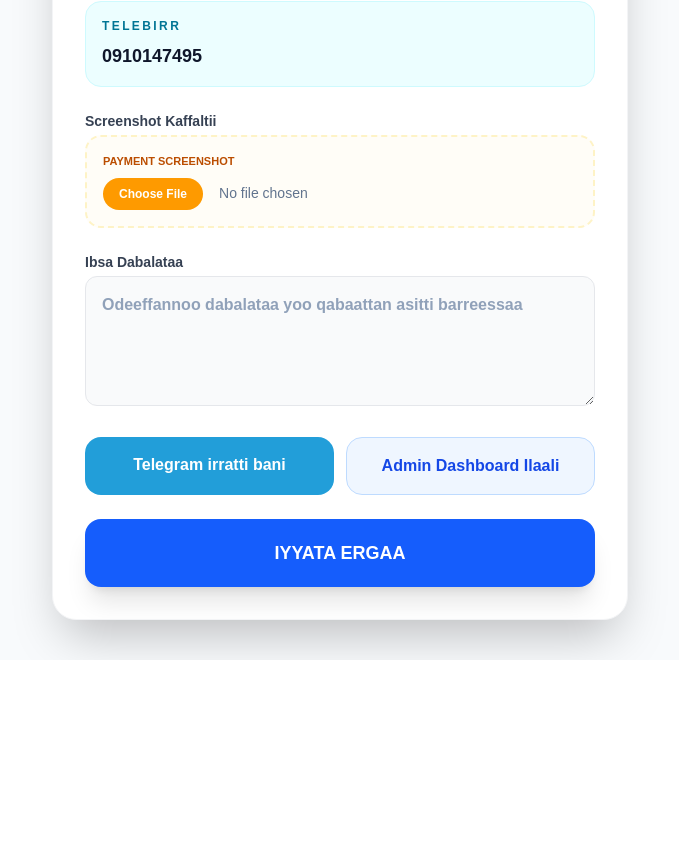
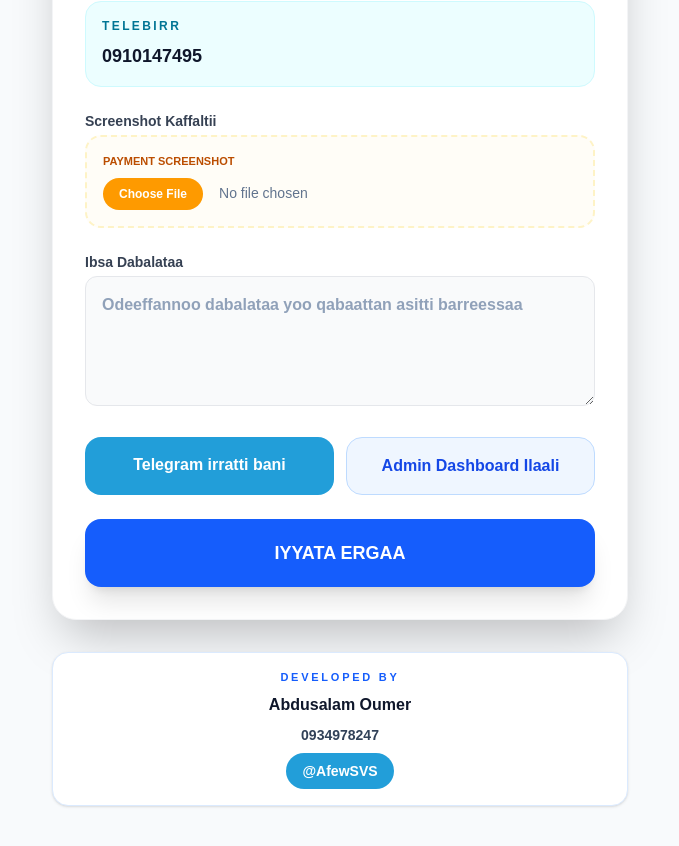
Before and after one commit to oumersalah2-cmd/seif-online-services, a Next.js app: page /apply in a window 1280 px wide. Shown: the part 1078-1924 px from the top of the page, without its empty margins (300-979 px from the left). Before the commit the page ends 1738 px from the top, so only its background shows below. Built offline with nearby package versions, Linux system fonts and the light colour scheme.

Commit message:
Add developer contact details

```diff
--- a/src/app/apply/page.js
+++ b/src/app/apply/page.js
@@ -205,6 +205,27 @@ export default function ApplyPage() {
           </button>
         </form>
       </div>
+
+      <div className="mx-auto mt-8 max-w-xl rounded-2xl border border-blue-100 bg-white px-5 py-4 text-center shadow-sm">
+        <p className="text-[11px] font-black uppercase tracking-[0.25em] text-blue-600">
+          Developed By
+        </p>
+        <p className="mt-2 text-base font-black text-slate-900">Abdusalam Oumer</p>
+        <a
+          href="tel:+251934978247"
+          className="mt-2 block text-sm font-black text-slate-700 transition hover:text-blue-600"
+        >
+          0934978247
+        </a>
+        <a
+          href="https://t.me/AfewSVS"
+          target="_blank"
+          rel="noreferrer"
+          className="mt-2 inline-block rounded-full bg-[#229ED9] px-4 py-2 text-sm font-black text-white transition hover:bg-[#1c80b0]"
+        >
+          @AfewSVS
+        </a>
+      </div>
     </div>
   );
 }
--- a/src/app/page.js
+++ b/src/app/page.js
@@ -222,9 +222,29 @@ export default function Home() {
       </main>
 
       <footer className="border-t border-slate-200 bg-slate-50 px-6 py-8 text-center">
-        <p className="text-sm text-slate-500">
-          © 2026 Seif Online Services
-        </p>
+        <div className="mx-auto max-w-4xl space-y-3">
+          <p className="text-sm text-slate-500">© 2026 Seif Online Services</p>
+          <div className="inline-flex flex-col items-center rounded-2xl border border-blue-100 bg-white px-5 py-4 shadow-sm">
+            <p className="text-[11px] font-black uppercase tracking-[0.25em] text-blue-600">
+              Developed By
+            </p>
+            <p className="mt-2 text-base font-black text-slate-900">Abdusalam Oumer</p>
+            <a
+              href="tel:+251934978247"
+              className="mt-2 text-sm font-black text-slate-700 transition hover:text-blue-600"
+            >
+              0934978247
+            </a>
+            <a
+              href="https://t.me/AfewSVS"
+              target="_blank"
+              rel="noreferrer"
+              className="mt-2 rounded-full bg-[#229ED9] px-4 py-2 text-sm font-black text-white transition hover:bg-[#1c80b0]"
+            >
+              @AfewSVS
+            </a>
+          </div>
+        </div>
       </footer>
     </div>
   );
```
